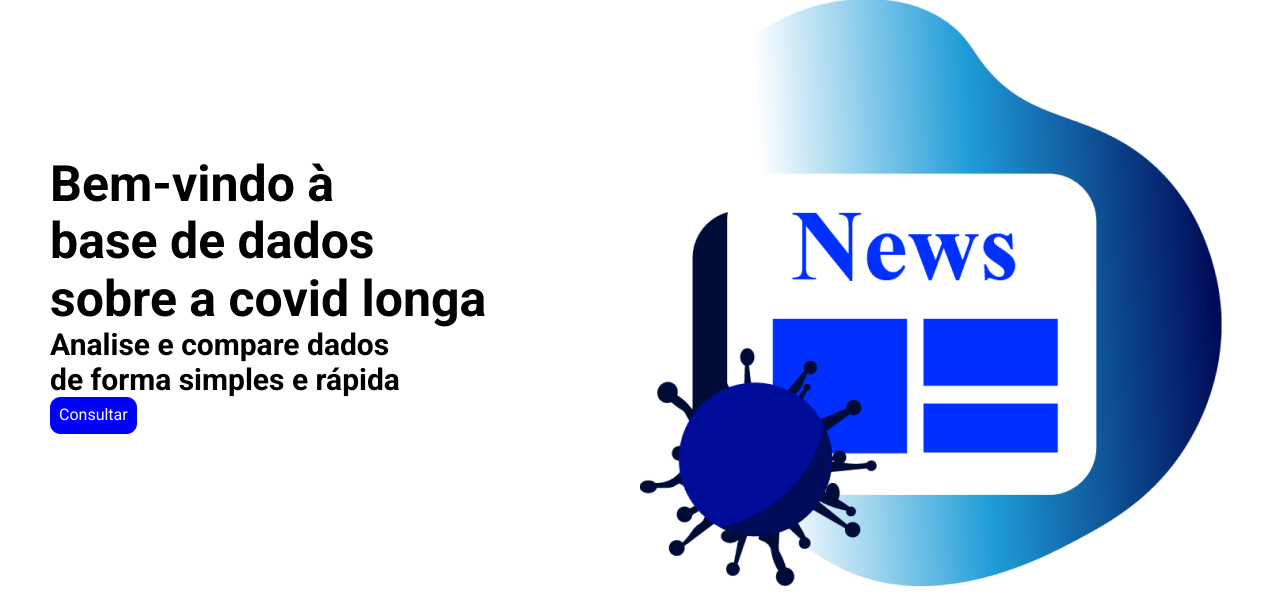
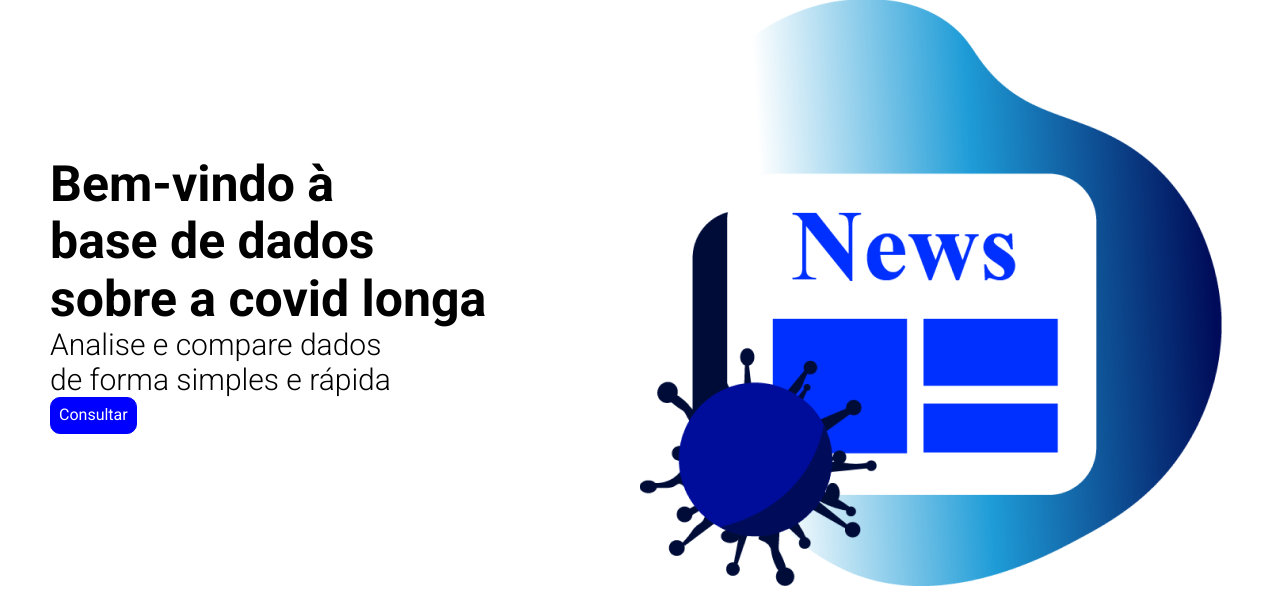
Before and after one commit to equipedevo/API_1, a Flask app: page / in a window 1280 px wide. Shown: the part 111-707 px from the top of the page. Run offline with Flask 2, Linux system fonts and the light colour scheme.

Commit message:
Alterei o peso da fonte

```diff
--- a/src/static/css/index.css
+++ b/src/static/css/index.css
@@ -15,6 +15,7 @@
 
 h4{
     font-size: 30px;
+    font-weight: 300;
 }
 
 .btn{
```
